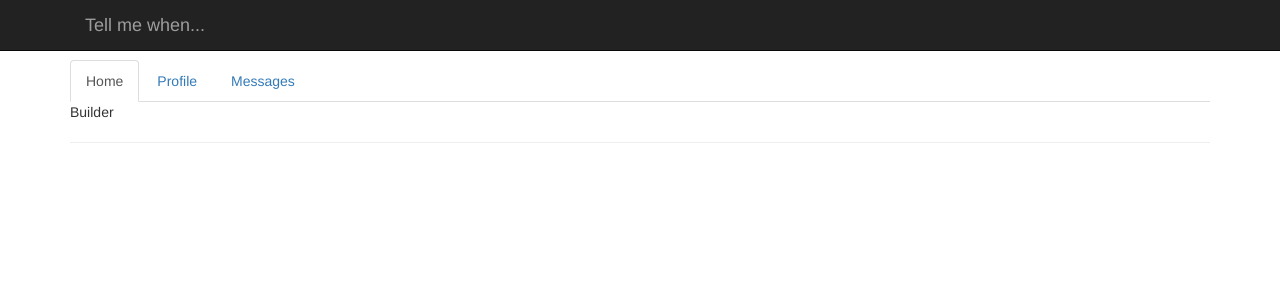
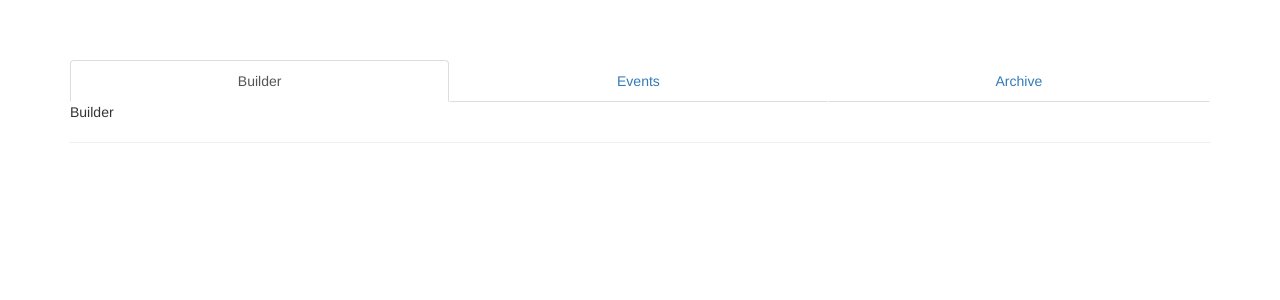
Before and after one commit to cpenner461/tellmewhen, a Flask app: page /builder in a window 1280 px wide. Shown: the top 300 px of the page. Run offline with Flask 2, Linux system fonts and the light colour scheme; some libraries are stand-ins or nearby versions.

Commit message:
Tabs names, remove nav bar.

```diff
--- a/tmw/templates/builder.html
+++ b/tmw/templates/builder.html
@@ -32,23 +32,15 @@
 
   <body>
 
-    <div class="navbar navbar-inverse navbar-fixed-top">
-      <div class="navbar-inner">
-        <div class="container">
-          <a class="navbar-brand" href="#">Tell me when...</a>
-        </div>
-      </div>
-    </div>
-
     <div class="container">
 
     	<div role="tabpanel">
 
 		<!-- Nav tabs -->
-		<ul class="nav nav-tabs" role="tablist">
-			<li role="presentation" class="active" id="builder-tab"><a href="#builder" aria-controls="builder" role="tab" data-toggle="tab">Home</a></li>
-			<li role="presentation" id="events-tab"><a href="#events" aria-controls="events" role="tab" data-toggle="tab">Profile</a></li>
-			<li role="presentation" is="archive-tab"><a href="#archive" aria-controls="archive" role="tab" data-toggle="tab">Messages</a></li>
+		<ul class="nav nav-tabs nav-justified" role="tablist">
+			<li role="presentation" class="active" id="builder-tab"><a href="#builder" aria-controls="builder" role="tab" data-toggle="tab">Builder</a></li>
+			<li role="presentation" id="events-tab"><a href="#events" aria-controls="events" role="tab" data-toggle="tab">Events</a></li>
+			<li role="presentation" is="archive-tab"><a href="#archive" aria-controls="archive" role="tab" data-toggle="tab">Archive</a></li>
 		</ul>
 
 		<!-- Tab panes -->
@@ -59,11 +51,7 @@
 		</div>
 
 		</div>
-
-
-
       <hr>
-
       <footer>
       </footer>
 
```
